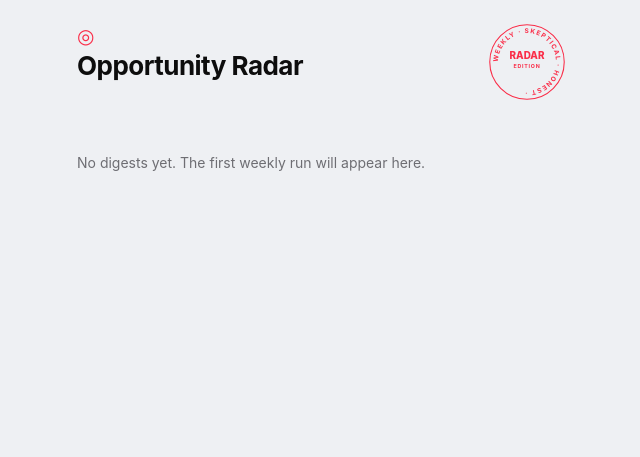
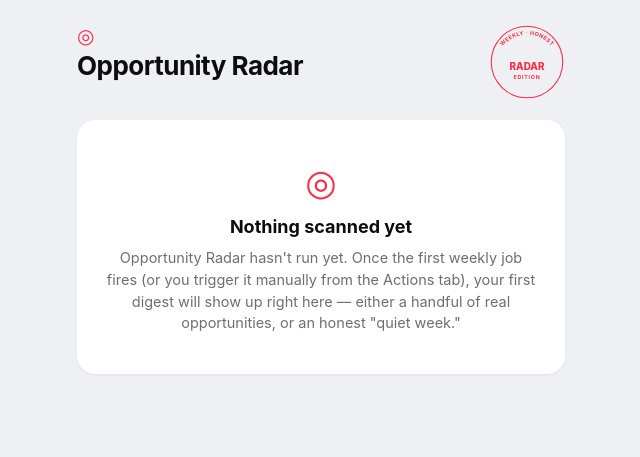
Before and after one commit to AdamPolify/opportunity-radar, a website: page dashboard/index.html in a window 1280 px wide. Shown: the whole page, without its empty margins (319-959 px from the left). Drawn offline with Linux system fonts and the light colour scheme.

Commit message:
Fix badge text rendering and empty-state UI
The circular badge's textPath swept the full circle from the 3 o'clock
start point, so text along the bottom arc rendered upside-down. Constrained
it to a top-only arc. Also replaced the bare empty-state text with a proper
card (icon + heading + copy) so the dashboard doesn't look broken before
the first digest exists.

```diff
--- a/dashboard/app.js
+++ b/dashboard/app.js
@@ -189,7 +189,13 @@ async function main() {
     loadingEl.style.display = 'none';
 
     if (!manifest.digests || manifest.digests.length === 0) {
-      feedEl.innerHTML = '<p class="empty-state">No digests yet. The first weekly run will appear here.</p>';
+      document.getElementById('pills').style.display = 'none';
+      feedEl.innerHTML = `
+        <div class="empty-state">
+          <div class="empty-icon">◎</div>
+          <h2>Nothing scanned yet</h2>
+          <p>Opportunity Radar hasn't run yet. Once the first weekly job fires (or you trigger it manually from the Actions tab), your first digest will show up right here — either a handful of real opportunities, or an honest "quiet week."</p>
+        </div>`;
       return;
     }
 
--- a/dashboard/index.html
+++ b/dashboard/index.html
@@ -15,14 +15,14 @@
       </div>
       <svg class="badge" viewBox="0 0 100 100" aria-hidden="true">
         <defs>
-          <path id="badge-circle" d="M 50,50 m -38,0 a 38,38 0 1,1 76,0 a 38,38 0 1,1 -76,0" />
+          <path id="badge-arc-top" d="M 8,56 A 42,42 0 0 1 92,56" />
         </defs>
-        <circle cx="50" cy="50" r="49" class="badge-ring" />
-        <text font-size="8.6" font-weight="700" letter-spacing="1.5">
-          <textPath href="#badge-circle" startOffset="0%">WEEKLY · SKEPTICAL · HONEST ·</textPath>
+        <circle cx="50" cy="50" r="47" class="badge-ring" />
+        <text font-size="7.2" font-weight="700" letter-spacing="0.5" text-anchor="middle">
+          <textPath href="#badge-arc-top" startOffset="50%">WEEKLY · HONEST</textPath>
         </text>
-        <text x="50" y="46" text-anchor="middle" class="badge-center-1">RADAR</text>
-        <text x="50" y="58" text-anchor="middle" class="badge-center-2">EDITION</text>
+        <text x="50" y="60" text-anchor="middle" class="badge-center-1">RADAR</text>
+        <text x="50" y="72" text-anchor="middle" class="badge-center-2">EDITION</text>
       </svg>
     </header>
 
--- a/dashboard/style.css
+++ b/dashboard/style.css
@@ -425,7 +425,28 @@ details.deep-dive p { margin: 8px 0 0; }
 }
 
 .empty-state {
+  background: var(--card-bg);
+  border-radius: var(--radius-lg);
+  padding: 40px 28px;
+  margin-top: 12px;
+  text-align: center;
+  box-shadow: 0 1px 3px rgba(0,0,0,0.06);
+}
+
+.empty-state .empty-icon {
+  font-size: 36px;
+  color: var(--red);
+  margin-bottom: 12px;
+}
+
+.empty-state h2 {
+  font-size: 18px;
+  margin: 0 0 10px;
+}
+
+.empty-state p {
   color: var(--muted);
-  font-size: 14px;
-  padding: 8px 0 24px;
+  font-size: 14.5px;
+  line-height: 1.5;
+  margin: 0;
 }
```
